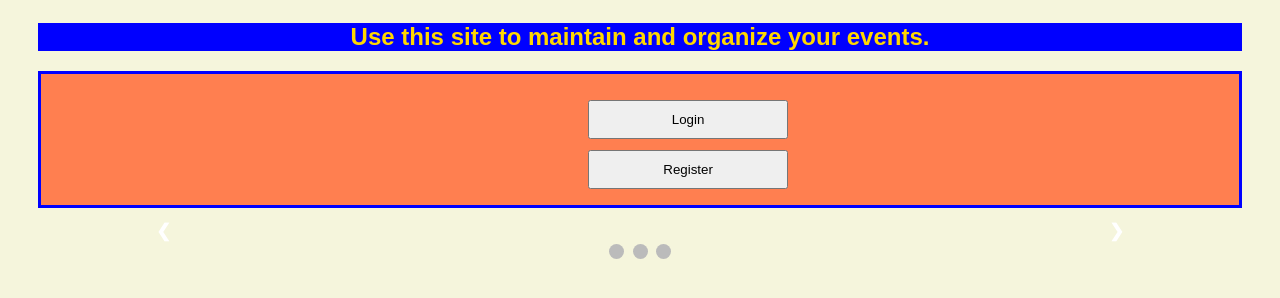
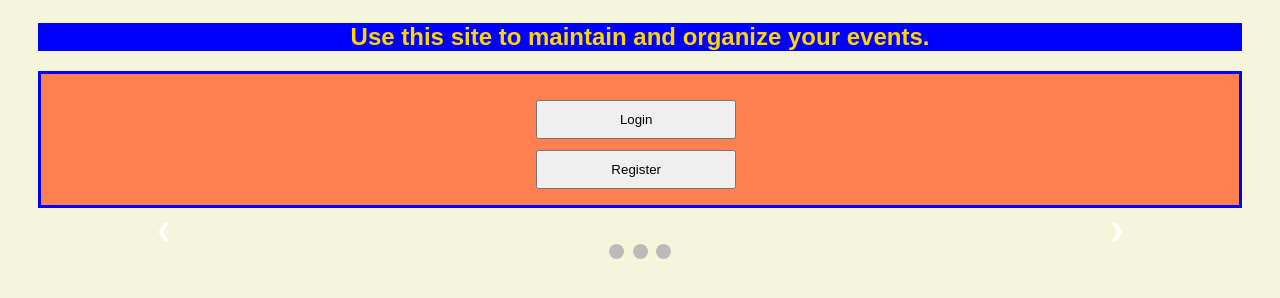
Before and after one commit to telsitamuzi/PythonApp, a Flask app: page / in a window 1280 px wide. Shown: the part 95-393 px from the top of the page. Run offline with Flask 2, Linux system fonts and the light colour scheme.

Commit message:
Centered the buttons in the home page

```diff
--- a/static/main.css
+++ b/static/main.css
@@ -86,9 +86,10 @@ button {
   width: 200px;
   border-color: 10px black;
   padding: 10px;
-  margin-left: 45%;
+  margin-left: 40%;
   margin-top: 1%;
 }
+
 button:hover {
 box-shadow: 0 8px 16px 0 rgba(0,0,0,0.2), 0 6px 20px 0 rgba(0,0,0,0.19);
 }
```
